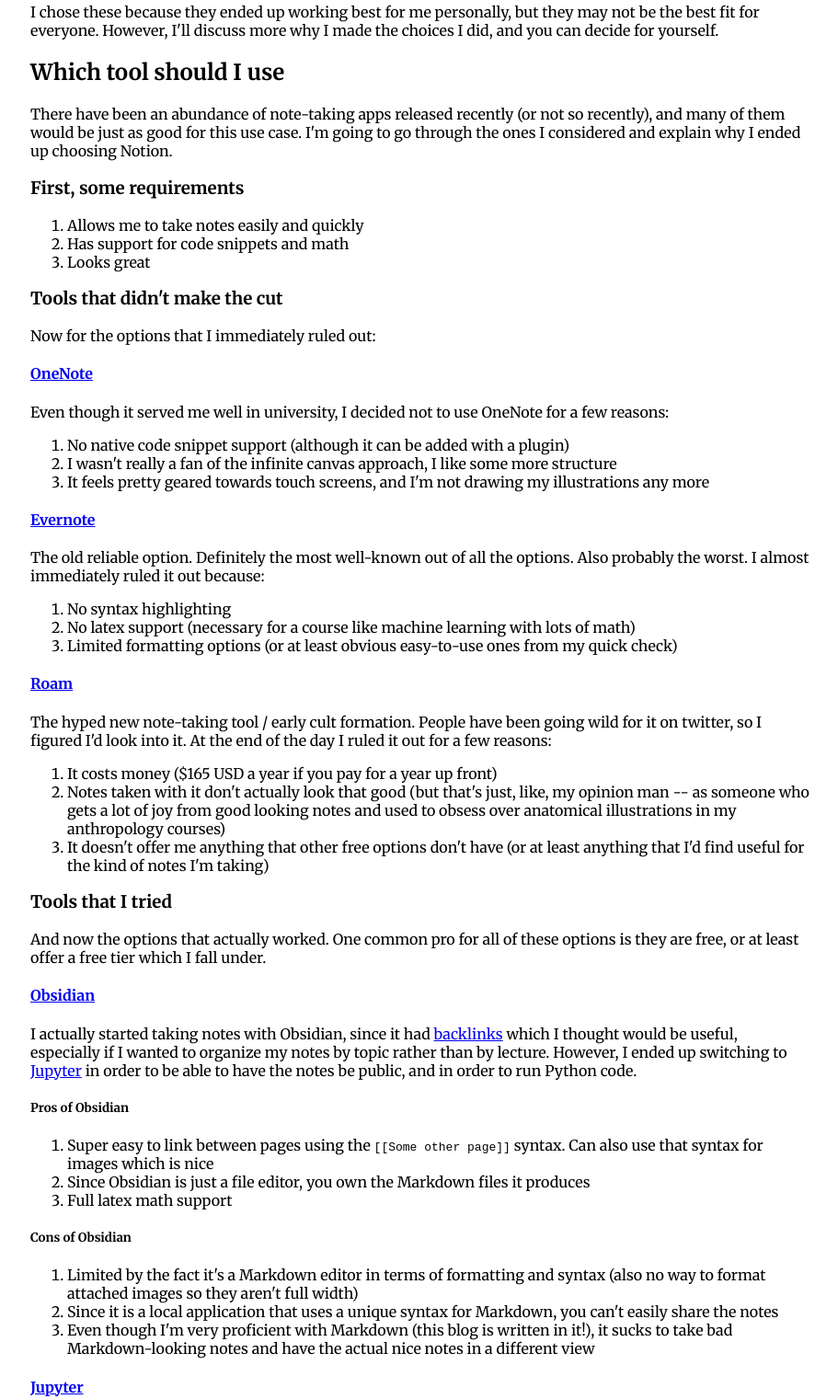
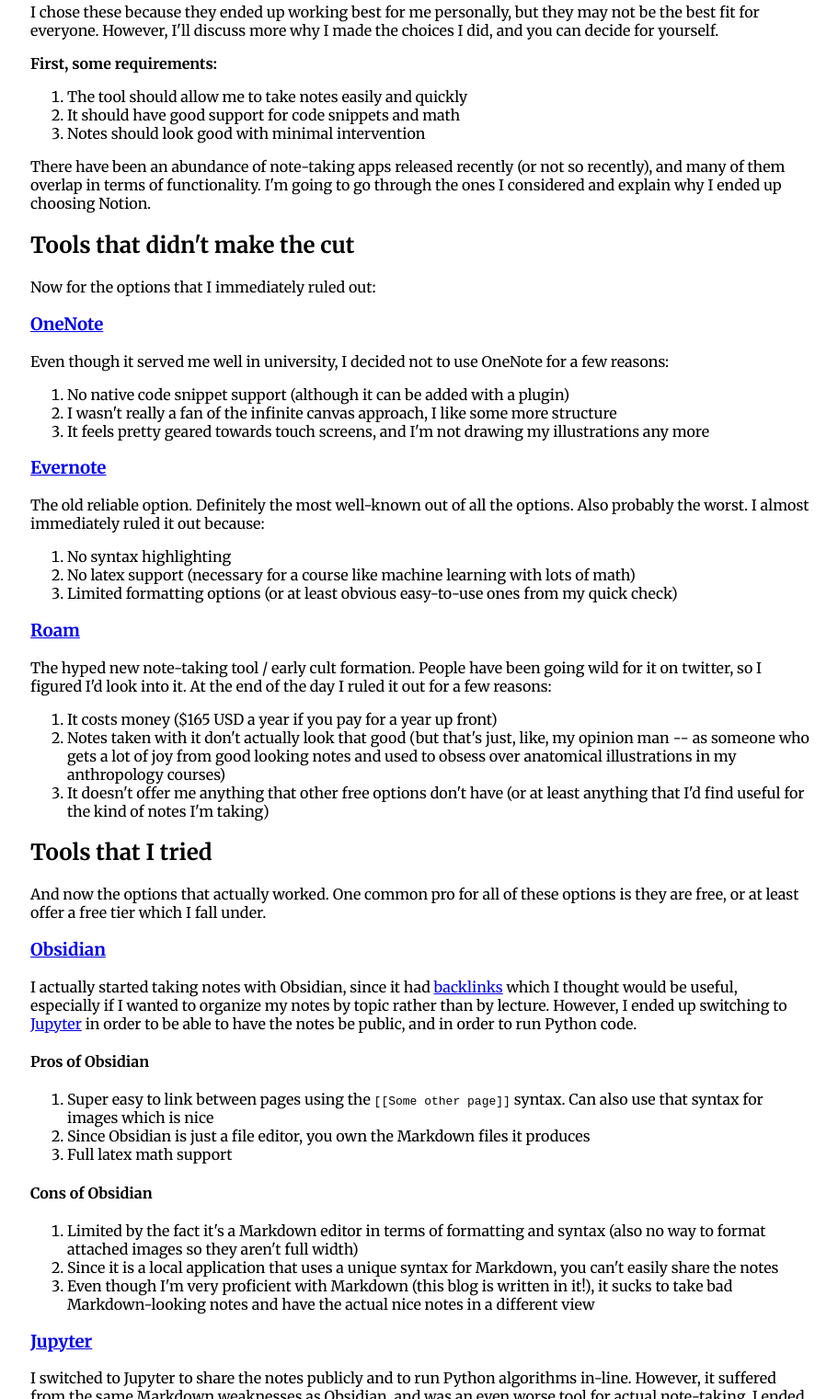
Before and after one commit to liamross/developmental, a Gatsby site: page /taking-notes/ in a window 1280 px wide. Shown: the part 513-2034 px from the top of the page at 92% size, without its empty margins (183-1094 px from the left). Built offline with nearby package versions, Linux system fonts and the light colour scheme; Gatsby itself is replaced by a stand-in of ours.

Commit message:
updated notes

```diff
--- a/content/blog/taking-notes/index.md
+++ b/content/blog/taking-notes/index.md
@@ -15,21 +15,19 @@ I began the [Coursera machine learning](https://www.coursera.org/learn/machine-l
 
 I chose these because they ended up working best for me personally, but they may not be the best fit for everyone. However, I'll discuss more why I made the choices I did, and you can decide for yourself.
 
-## Which tool should I use
+**First, some requirements:**
 
-There have been an abundance of note-taking apps released recently (or not so recently), and many of them would be just as good for this use case. I'm going to go through the ones I considered and explain why I ended up choosing Notion.
+1. The tool should allow me to take notes easily and quickly
+1. It should have good support for code snippets and math
+1. Notes should look good with minimal intervention
 
-### First, some requirements
+There have been an abundance of note-taking apps released recently (or not so recently), and many of them overlap in terms of functionality. I'm going to go through the ones I considered and explain why I ended up choosing Notion.
 
-1. Allows me to take notes easily and quickly
-1. Has support for code snippets and math
-1. Looks great
-
-### Tools that didn't make the cut
+## Tools that didn't make the cut
 
 Now for the options that I immediately ruled out:
 
-#### [OneNote](https://www.microsoft.com/en-ca/microsoft-365/onenote/)
+### [OneNote](https://www.microsoft.com/en-ca/microsoft-365/onenote/)
 
 Even though it served me well in university, I decided not to use OneNote for a few reasons:
 
@@ -37,7 +35,7 @@ Even though it served me well in university, I decided not to use OneNote for a
 1. I wasn't really a fan of the infinite canvas approach, I like some more structure
 1. It feels pretty geared towards touch screens, and I'm not drawing my illustrations any more
 
-#### [Evernote](https://evernote.com/)
+### [Evernote](https://evernote.com/)
 
 The old reliable option. Definitely the most well-known out of all the options. Also probably the worst. I almost immediately ruled it out because:
 
@@ -45,7 +43,7 @@ The old reliable option. Definitely the most well-known out of all the options.
 1. No latex support (necessary for a course like machine learning with lots of math)
 1. Limited formatting options (or at least obvious easy-to-use ones from my quick check)
 
-#### [Roam](https://roamresearch.com/)
+### [Roam](https://roamresearch.com/)
 
 The hyped new note-taking tool / early cult formation. People have been going wild for it on twitter, so I figured I'd look into it. At the end of the day I ruled it out for a few reasons:
 
@@ -53,57 +51,57 @@ The hyped new note-taking tool / early cult formation. People have been going wi
 1. Notes taken with it don't actually look that good (but that's just, like, my opinion man -- as someone who gets a lot of joy from good looking notes and used to obsess over anatomical illustrations in my anthropology courses)
 1. It doesn't offer me anything that other free options don't have (or at least anything that I'd find useful for the kind of notes I'm taking)
 
-### Tools that I tried
+## Tools that I tried
 
 And now the options that actually worked. One common pro for all of these options is they are free, or at least offer a free tier which I fall under.
 
-#### [Obsidian](https://obsidian.md/)
+### [Obsidian](https://obsidian.md/)
 
 I actually started taking notes with Obsidian, since it had [backlinks](https://en.wikipedia.org/wiki/Backlink) which I thought would be useful, especially if I wanted to organize my notes by topic rather than by lecture. However, I ended up switching to [Jupyter](#Jupyter) in order to be able to have the notes be public, and in order to run Python code.
 
-##### Pros of Obsidian
+#### Pros of Obsidian
 
 1. Super easy to link between pages using the `[[Some other page]]` syntax. Can also use that syntax for images which is nice
 1. Since Obsidian is just a file editor, you own the Markdown files it produces
 1. Full latex math support
 
-##### Cons of Obsidian
+#### Cons of Obsidian
 
 1. Limited by the fact it's a Markdown editor in terms of formatting and syntax (also no way to format attached images so they aren't full width)
 1. Since it is a local application that uses a unique syntax for Markdown, you can't easily share the notes
 1. Even though I'm very proficient with Markdown (this blog is written in it!), it sucks to take bad Markdown-looking notes and have the actual nice notes in a different view
 
-#### [Jupyter](https://jupyter.org/)
+### [Jupyter](https://jupyter.org/)
 
 I switched to Jupyter to share the notes publicly and to run Python algorithms in-line. However, it suffered from the same Markdown weaknesses as Obsidian, and was an even worse tool for actual note-taking. I ended up switching to [Notion](#Notion), but continue to use Jupyter for supplementary Python examples related to my notes. All in all this isn't really Jupyter's fault, since it was never really designed for heavy-duty multi-notebook note-taking. However in my dreams there will one day be a tool with the features of Notion but with the ability for running in-line code.
 
-##### Pros of Jupyter
+#### Pros of Jupyter
 
 1. Being able to run Python code in-line is by far the largest benefit of using Jupyter
 1. You own the files
 1. Full latex math support
 
-##### Cons of Jupyter
+#### Cons of Jupyter
 
 1. Absolutely terrible for linking between files. Have to basically do `[Other page](./other_page.ipynd)` each time, and obviously that's even worse if the path isn't that simple. Jupyter definitely wasn't made for that kind of note-taking. Same for images
 1. Same cons as Obsidian with relation to being a Markdown editor, although Jupyter has a edit mode for blocks rather than persistent Markdown, so the experience is a bit better. Nonetheless, I still found myself constantly editing then "running" blocks which was slightly inconvenient
 
-#### [Notion](https://www.notion.so/)
+### [Notion](https://www.notion.so/)
 
 Finally, I ended up trying out Notion and it stuck.
 
-##### Pros of Notion
+#### Pros of Notion
 
 1. Notes look immediately good, and there are more formatting options
 1. Decent latex support. Slightly worse than Obsidian and Jupyter since it only has Katex support, but still good enough for my use cases so far
 1. They just recently introduced backlinks which I've found to be quite nice
 
-##### Cons of Notion
+#### Cons of Notion
 
 1. Takes a while to index new pages so linking to them can be slow for the first bit
 1. A con that is specific to moving to Notion from Jupyter is I can no longer run in-line Python. However I still have Jupyter notebooks containing live Python code, and I link to them from the Notion notes so I still get the benefits of Notion and Jupyter
 1. No support for tables that aren't databases. A bit of a bummer if you just want to make a simple Markdown table to display some information (like a training set which comes up a lot in the machine learning course)
 
----
+## Conclusion
 
 I'm very happy with Notion so far. It allows me to take notes quickly, and hits all the requirement checkboxes. Additionally, it's easy to share as a public site for my notes, which is an added benefit. To see the notes click [here](https://www.notion.so/Machine-Learning-Notes-fe3bb4e0fab84020a151739f6033e785), and to visit the repository with code examples and Jupyter notebooks click [here](https://github.com/liamross/machine-learning-notes).
```
